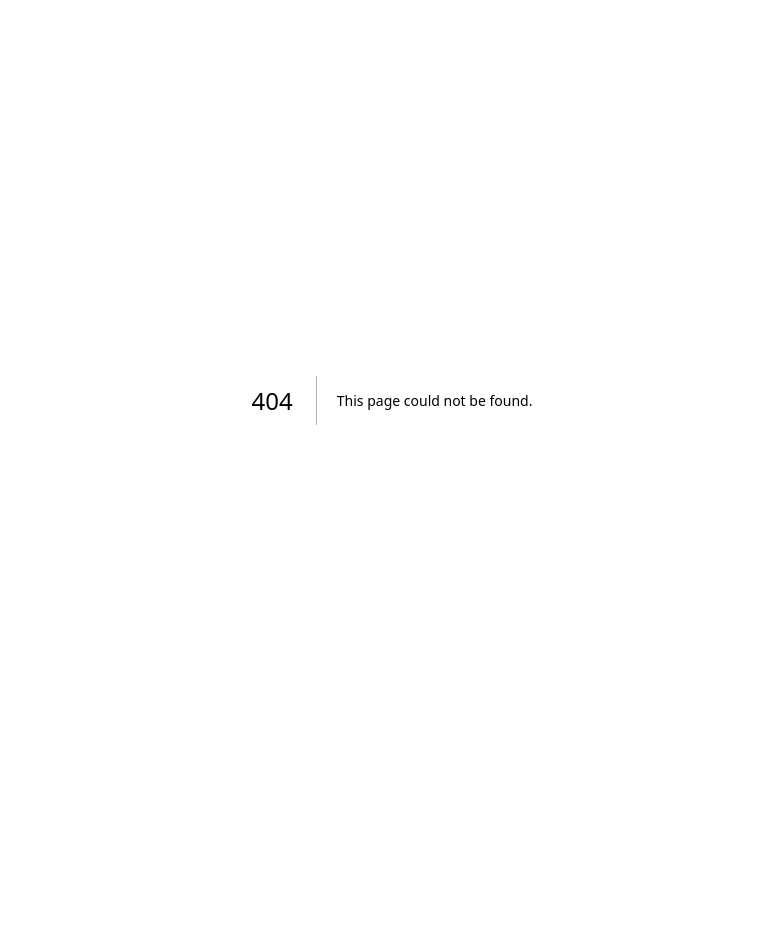
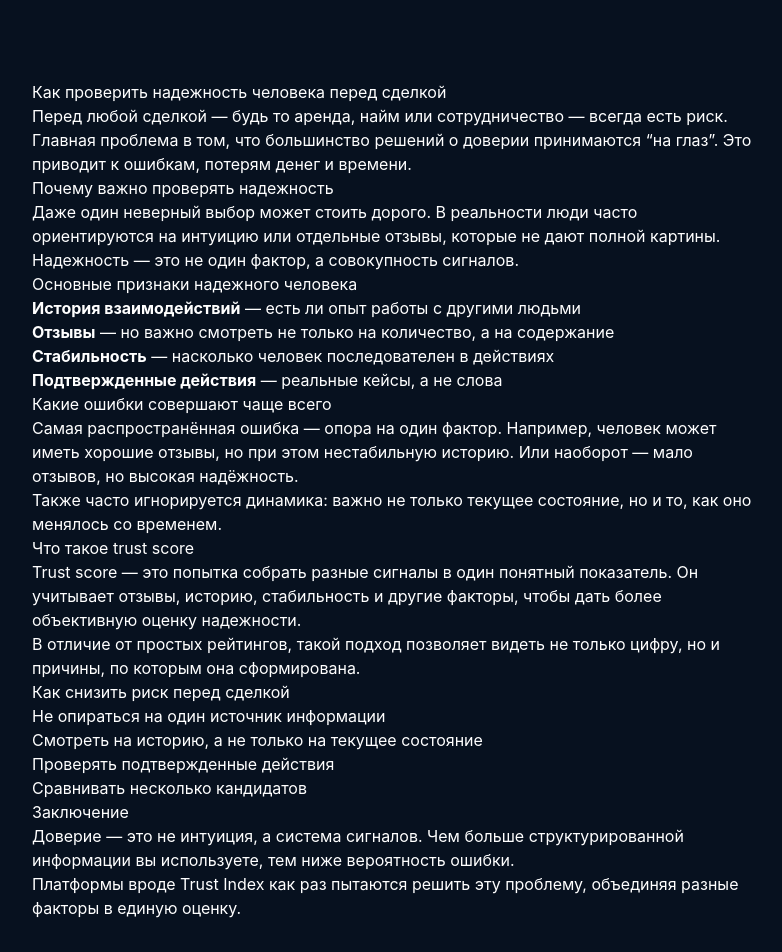
Before and after one commit to Deadrafa/Trust-Index, a Next.js app in the folder reputation-landing/: page /how-to-check-trust in a window 1280 px wide. Before the commit this address had no page. Shown: the top 952 px of the page, without its empty margins (248-1030 px from the left). Before the commit the page ends 800 px from the top, so only its background shows below. Built offline with nearby package versions, Linux system fonts and the light colour scheme.

Commit message:
added how-to-check-trust

```diff
--- /dev/null
+++ b/reputation-landing/app/how-to-check-trust/page.tsx
@@ -0,0 +1,86 @@
+export const metadata = {
+  title: "Как проверить надежность человека перед сделкой",
+  description:
+    "Практическое руководство: как оценить надежность человека перед сделкой, наймом или сотрудничеством.",
+};
+
+export default function Page() {
+  return (
+    <main className="mx-auto max-w-3xl px-6 py-20 text-white">
+      <article className="prose prose-invert max-w-none">
+        <h1>Как проверить надежность человека перед сделкой</h1>
+
+<p>
+Перед любой сделкой — будь то аренда, найм или сотрудничество — всегда есть риск.
+Главная проблема в том, что большинство решений о доверии принимаются “на глаз”.
+Это приводит к ошибкам, потерям денег и времени.
+</p>
+
+<h2>Почему важно проверять надежность</h2>
+
+<p>
+Даже один неверный выбор может стоить дорого. В реальности люди часто ориентируются
+на интуицию или отдельные отзывы, которые не дают полной картины.
+Надежность — это не один фактор, а совокупность сигналов.
+</p>
+
+<h2>Основные признаки надежного человека</h2>
+
+<ul>
+  <li><strong>История взаимодействий</strong> — есть ли опыт работы с другими людьми</li>
+  <li><strong>Отзывы</strong> — но важно смотреть не только на количество, а на содержание</li>
+  <li><strong>Стабильность</strong> — насколько человек последователен в действиях</li>
+  <li><strong>Подтвержденные действия</strong> — реальные кейсы, а не слова</li>
+</ul>
+
+<h2>Какие ошибки совершают чаще всего</h2>
+
+<p>
+Самая распространённая ошибка — опора на один фактор.
+Например, человек может иметь хорошие отзывы, но при этом нестабильную историю.
+Или наоборот — мало отзывов, но высокая надёжность.
+</p>
+
+<p>
+Также часто игнорируется динамика: важно не только текущее состояние,
+но и то, как оно менялось со временем.
+</p>
+
+<h2>Что такое trust score</h2>
+
+<p>
+Trust score — это попытка собрать разные сигналы в один понятный показатель.
+Он учитывает отзывы, историю, стабильность и другие факторы,
+чтобы дать более объективную оценку надежности.
+</p>
+
+<p>
+В отличие от простых рейтингов, такой подход позволяет видеть не только цифру,
+но и причины, по которым она сформирована.
+</p>
+
+<h2>Как снизить риск перед сделкой</h2>
+
+<ul>
+  <li>Не опираться на один источник информации</li>
+  <li>Смотреть на историю, а не только на текущее состояние</li>
+  <li>Проверять подтвержденные действия</li>
+  <li>Сравнивать несколько кандидатов</li>
+</ul>
+
+<h2>Заключение</h2>
+
+<p>
+Доверие — это не интуиция, а система сигналов.
+Чем больше структурированной информации вы используете,
+тем ниже вероятность ошибки.
+</p>
+
+<p>
+Платформы вроде <a href="/">Trust Index</a> как раз пытаются решить эту проблему,
+объединяя разные факторы в единую оценку.
+</p>
+      </article>
+    </main>
+  );
+}
```
